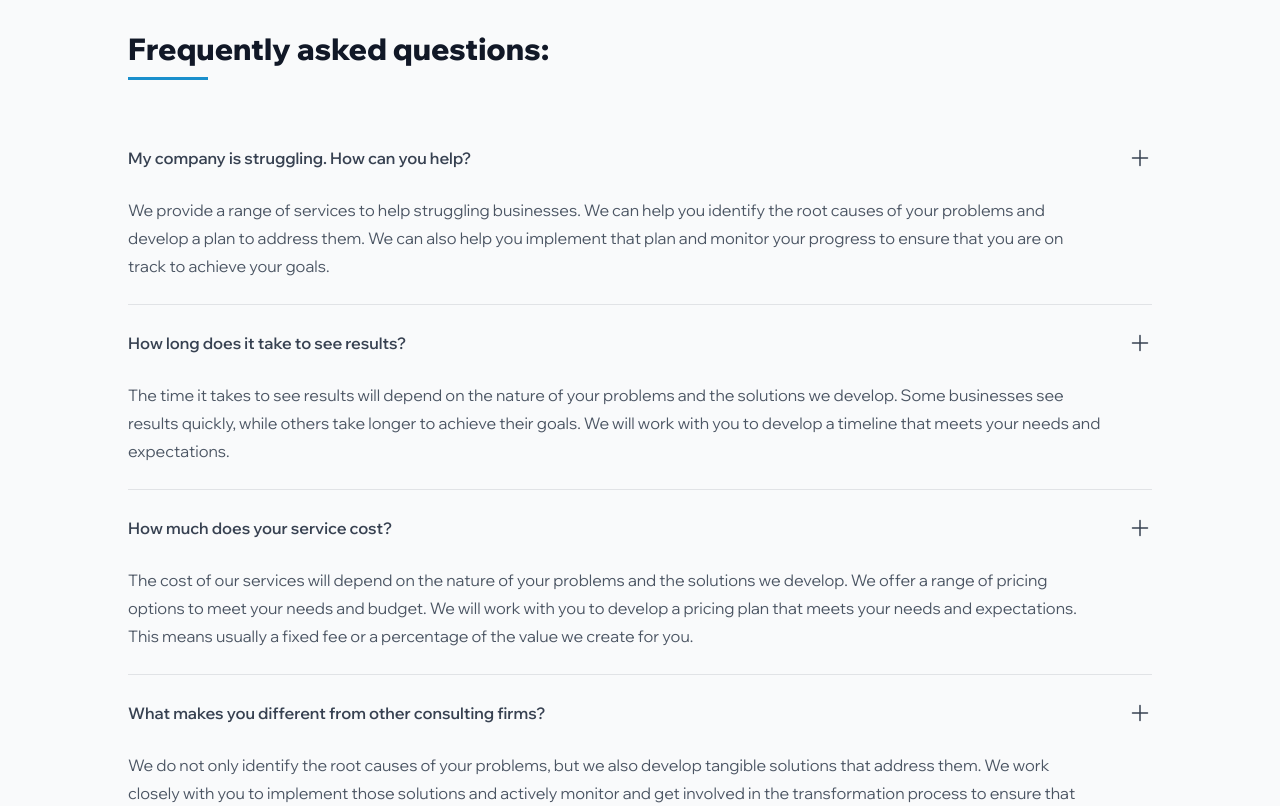
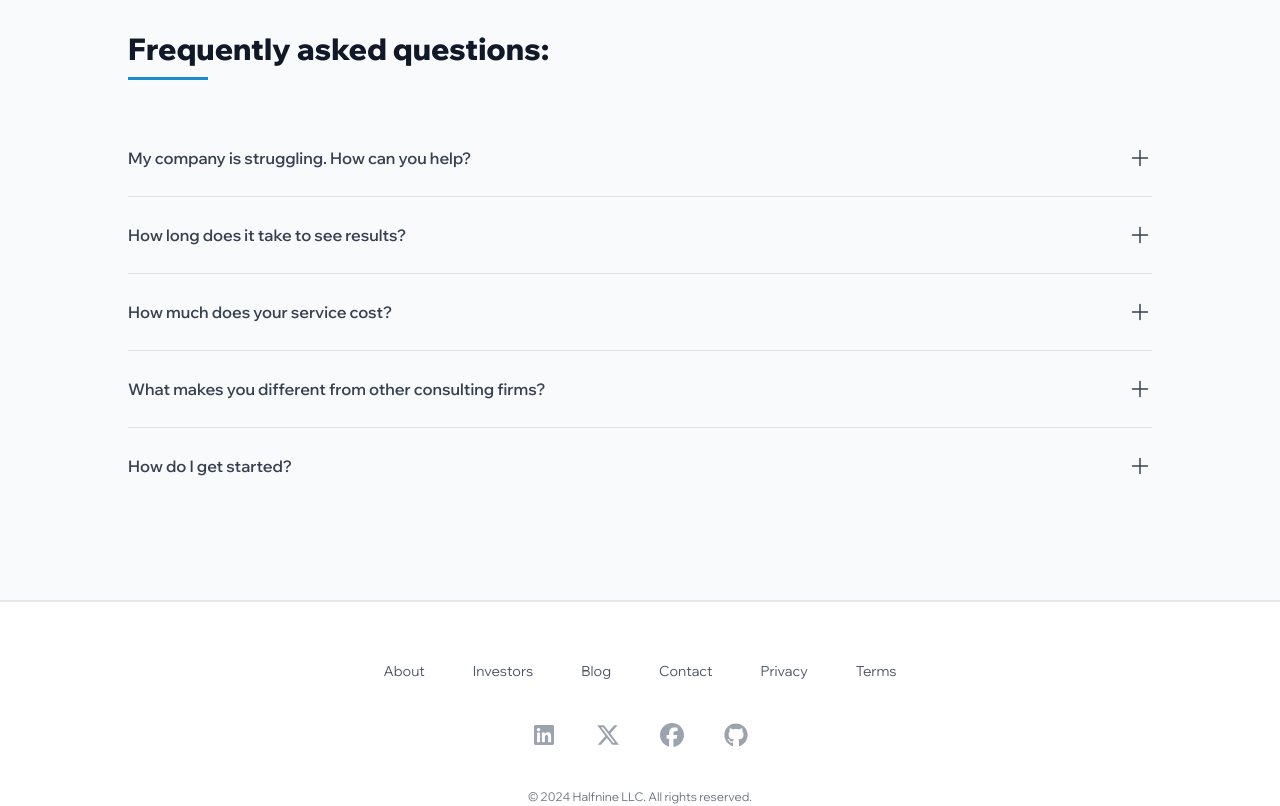
Before and after one commit to ochoadan/halfnine, a Next.js app: page / in a window 1280 px wide. Shown: the part 2700-3506 px from the top of the page. Built offline with nearby package versions, Linux system fonts and the light colour scheme.

Commit message:
Update faq.tsx

```diff
--- a/src/app/(default)/(root)/faq.tsx
+++ b/src/app/(default)/(root)/faq.tsx
@@ -39,14 +39,12 @@ const GlobalFAQ = () => {
         <h2>Frequently asked questions:</h2>
         <hr className="border-sky-600 opacity-90 border-b-[2px] w-20 my-2" />
       </div>
-      <div className="mt-10 divide-y divide-gray-900/10">
+      <dl className="mt-10 divide-y divide-gray-900/10">
         {faqs.map((faq) => (
-          <div key={faq.question}>
-            <div>
-              <Disclosure as="div">
+          <Disclosure as="div" key={faq.question}>
             {({ open }) => (
               <>
-                    <div>
+                <dt>
                   <Disclosure.Button
                     className={clsx(
                       "flex w-full items-start justify-between text-left text-gray-700 hover:text-black",
@@ -67,19 +65,17 @@ const GlobalFAQ = () => {
                       )}
                     </span>
                   </Disclosure.Button>
-                    </div>
-                    <div className="pr-12 mb-6">
+                </dt>
+                <Disclosure.Panel className="pr-12 mb-6">
                   <p className="text-base leading-7 text-gray-600">
                     {faq.answer}
                   </p>
-                    </div>
+                </Disclosure.Panel>
               </>
             )}
           </Disclosure>
-            </div>
-          </div>
         ))}
-      </div>
+      </dl>
     </div>
   );
 };
```
Lines whose indentation alone changed are shown as unchanged.
